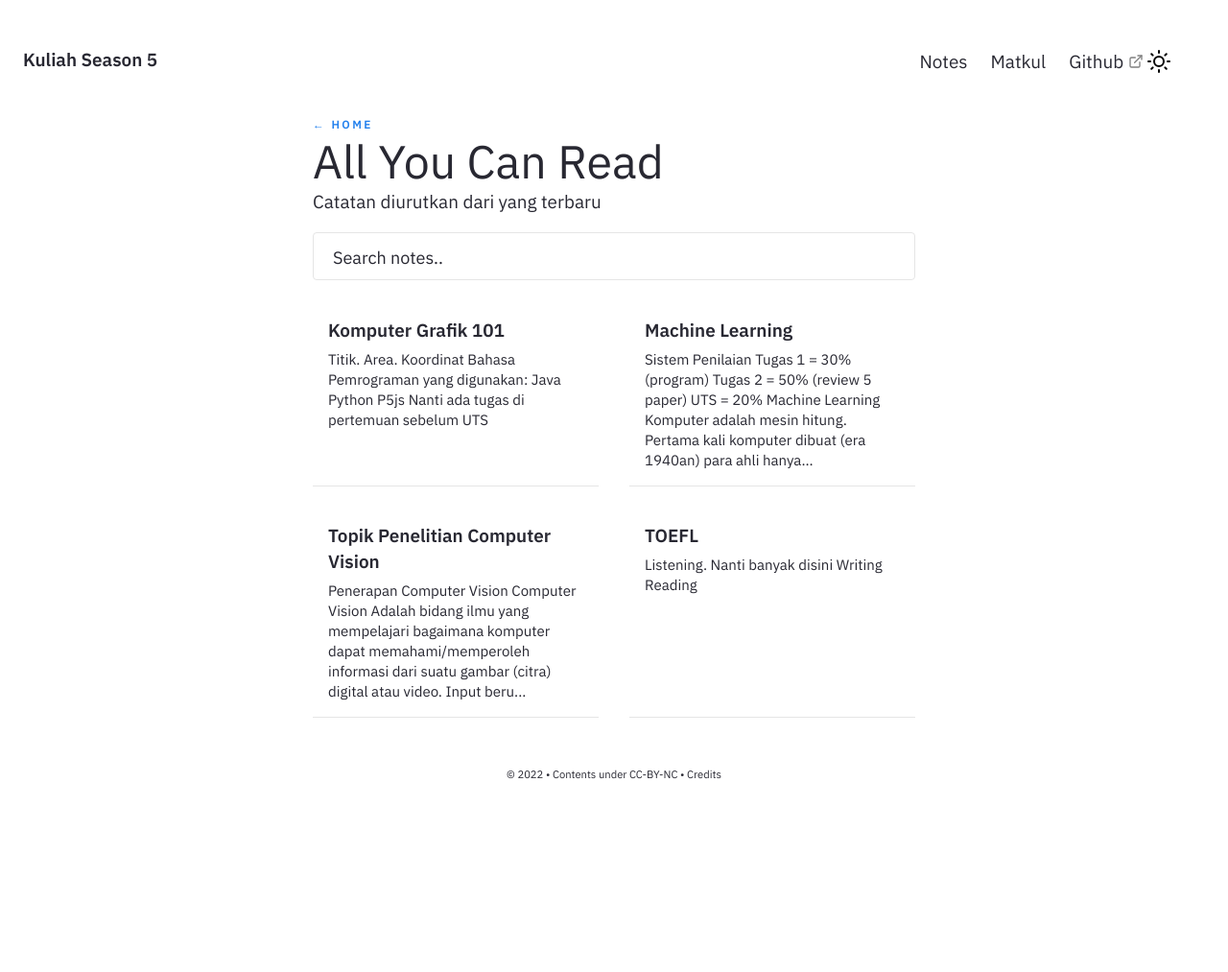
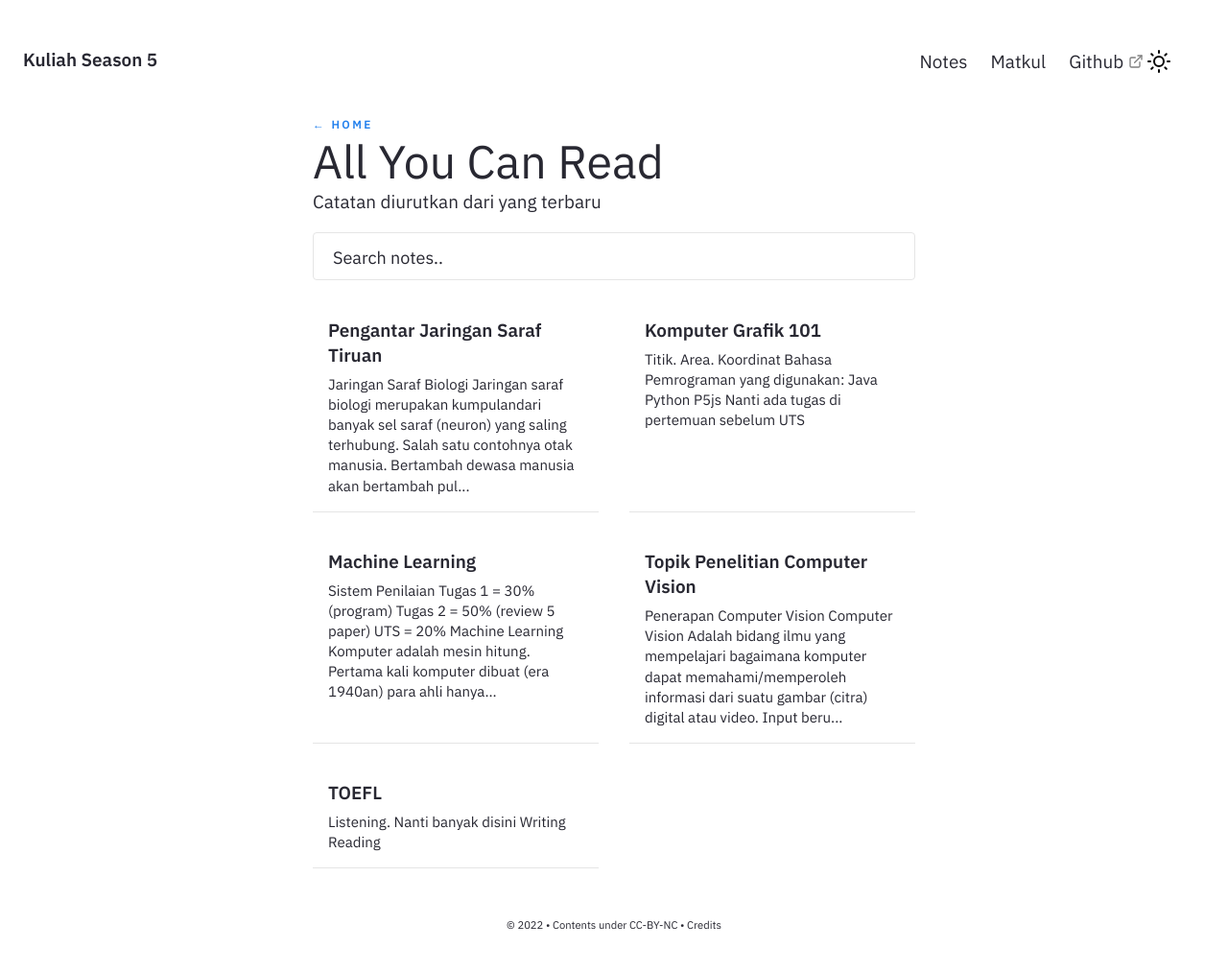
Before and after one commit to zeerafle/kuliah-season-5, a Jekyll site: the page built from pages/notes.md, in a window 1280 px wide. Shown: the whole page at 96% size. Built offline with Jekyll 4.4.1, drawn with Linux system fonts in a browser that asks for light colours; before the commit the page ends 900 px from its top, so only the background shows below that; part of the change alters nothing that is shown.

Commit message:
new jst notes

```diff
--- /dev/null
+++ b/_notes/Jaringan Saraf Tiruan/Pengantar Jaringan Saraf Tiruan.md
@@ -0,0 +1,148 @@
+---
+
+title : Pengantar Jaringan Saraf Tiruan
+feed: show
+date : 16-08-2022
+permalink: /jst/intro-to-ann
+
+---
+
+## Jaringan Saraf Biologi
+
+Jaringan saraf biologi merupakan kumpulandari banyak sel saraf (neuron) yang saling terhubung. Salah satu contohnya otak manusia. Bertambah dewasa manusia akan bertambah pula kepandaiannya karena <mark>informasi yang diterimanya semakin banyak</mark>.
+
+Secara umum sel saraf terdiri dari 3 bagian:
+
+- Dendrit. Ini menjadi input
+- Soma. Menjadi pemroses informasi dari input melalui fungsi aktivasi
+- Axon. Output (atau terhubung ke neuron lain)
+
+![](../assets/img/2022-08-16-21-15-10.png)
+
+## Jaringan Saraf Tiruan
+
+Jaringan Saraf Tiruan (JST) merupakan sistem pemrosesan informasi yang meniru cara kerja jaringan saraf biologis (otak manusia). Sejumlah metode/algoritma pelatihan (training) telah dikembangkan masing-masing dengan kelebihan dan kekurangannya.
+
+Contoh algoritma training, antara lain:
+
+- Hebb
+- Perceptron
+- Adaline
+- Hopfield
+- Bidirectional Associative Memory (BAM)
+- Backpropagation, dll.
+
+Belum ada "guide" untuk memilih model yang tepat untuk training yang dilakukan.
+
+## Model Neuron
+
+**Neuron** adalah unit pemroses informasi yang menjadi dasar dalam pengoperasian JST. Neuron terdiri dari 3 elemen:
+
+1. Himpunan unit-unit. Dihubungkan dengan jalur koneksi. Jalur-jalur tersebut memiliki bobot yang berbeda-beda
+2. Unit penjumlahan. Akan menjumlahkan input-input sinyal yang sudah dikalikan dengan bobotnya -> Metode training.
+
+    Misalkan:
+
+    $$x_1, x_2, \dots, x_n$$ = unit-unit input
+    $$w_{j1}, w_{j2}, \dots, w_{jn}$$ = bobot penghubung dari unit input ke unit output $$Y_j$$.
+
+    Maka unit penjumlahan akan memberikan keluaran sebesar $$uj = x_1 \cdot w_{j1} + x_2 \cdot w_{j2} + \dots + x_n \cdot w_{jn}$$
+
+3. Fungsi aktivasi. Akan menentukan <mark>apakah sinyal dari input neuron akan diteruskan ke neuron lain atau tidak</mark>
+
+![](https://miro.medium.com/max/1040/1*TbOZ8WiqXTckkaQpZq0Xaw.png)
+
+## Arsitektur Jaringan
+
+1. Jaringan Lapis Tunggal (single layer network)
+
+   ![](https://usercontent1.hubstatic.com/3993124_f520.jpg)
+
+   - Input langsung dihubungkan dengan output
+   - Selama proses pelatihan, bobot-bobot tersebut akan dimodifikasi untuk meningkatkan keakuratan hasil.
+   - Dapat digunakan untuk pengenalan pola sederhana.
+
+2. Jaringan Lapis Jamak (multi layer network)
+
+   ![](https://www.researchgate.net/profile/Maria_Haritou/publication/291339457/figure/fig1/AS:334187497312256@1456687916125/Typical-structure-of-a-feed-forward-multilayer-neural-network.png)
+
+   - Perluasan jaringan lapis tunggal
+   - Ada satu/beberapa layer tersembunyi yang terdiri dari beberapa unit neuron
+
+3. Jaringan Recurrent
+
+   ![](https://cdn-images-1.medium.com/max/1200/1*K6s4Li0fTl1pSX4-WPBMMA.jpeg)
+
+   Mirip dengan jaringan lapis tunggal ataupun ganda. Hanya saja ada neuron output yang memberikan sinyal pada unit input (sering disebut feedback loop)
+
+## Fungsi Aktivasi
+
+Dipakai untuk menentukan keluaran suatu neuron.
+
+$$\text{jika } net = \Sigma{x_i w_i}$$
+
+$$\text{maka fungsi aktivasinya } f(net) = f(\Sigma{x_i w_i})$$
+
+### Beberapa fungsi aktivasi yang sering dipakai:
+
+1. Fungsi threshold (batas ambang $$a$$)
+
+Biner:
+
+$$
+f(net) = \begin{cases}
+1 \text{ jika net} \geq a \\
+0 \text{ jika net} \lt a
+\end{cases}
+$$
+
+Bipolar:
+
+$$
+f(net) = \begin{cases}
+1 \text{ jika net} \geq a \\
+-1 \text{ jika net} \lt a
+\end{cases}
+$$
+
+2. Fungsi sigmoid
+
+$$f(net) = \frac{1}{1+e^{-net}}$$
+
+Fungsi sigmoid sering dipakai karena <mark> fungsinya yang terletak antara 0 dan 1</mark> dan dapat diturunkan dengan mudah.
+
+$$f'(x) = f(x) (1-f(x))$$
+
+3. Fungsi identitas
+
+$$f(net) = net$$
+
+Digunakan apabila kita menginginkan keluaran jaringan berupa sembaran bilangan riil. In other words nilai nya adalah hasil aslinya.
+
+## Bias & Threshold
+
+**Bias** adalah sebuah input tambahan yang nilainya selalu = 1.
+
+[![](https://qph.fs.quoracdn.net/main-qimg-045c821538df289d43b0af89f042d037)](https://www.quora.com/What-is-bias-in-artificial-neural-network)
+
+Bias berfungsi untuk mengubah nilai threshold menjadi $$= 0$$ (bukan $$= a$$). Jika melibatkan bias, maka keluaran unit penjumlah adalah
+
+$$net = b + \Sigma{x_i w_i}$$
+
+Fungsi aktivasi threshold (bipolar menjadi menjadi)
+
+$$
+f(net) = \begin{cases}
+1 \text{ jika net} \geq 0 \\
+-1 \text{ jika net} \lt 0
+\end{cases}
+$$
+
+### Contoh:
+
+Suatu jaringan layer tunggal berikut ini terdiri dari 2 input $$x_1 = 0.7$$ dan $$x_2 = 2.1$$ dan memiliki bias. Bobot garis $$w_1 = 0.5$$; $$w_2 = -0.3$$ dan bobot bias $$= b = 1.2$$. Tentukan keluaran neuron Y jika fungsi aktivasinya:
+
+- threshold bipolar
+- threshold biner
+- sigmoid
+- identitas
--- a/_notes/Jaringan Saraf Tiruan/jst.md
+++ b/_notes/Jaringan Saraf Tiruan/jst.md
@@ -5,3 +5,4 @@ title: Jaringan Saraf Tiruan
 ---
 
 - [[Machine Learning]]
+- [[Pengantar Jaringan Saraf Tiruan]]
```
Also changed, not shown: assets/img/2022-08-16-21-15-10.png (added).
